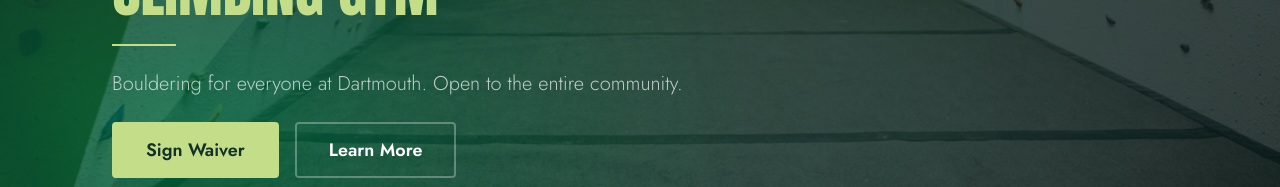
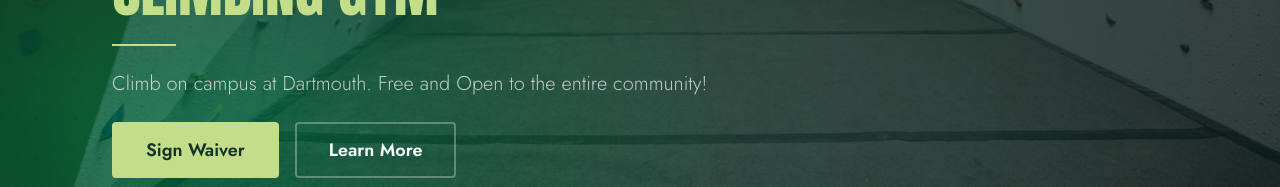
Before and after one commit to dartmouth-climbing-gym/DartmouthClimbingGymSignin, a React (Vite) app: page / in a window 1280 px wide. Shown: the part 542-729 px from the top of the page. Built offline with nearby package versions, Linux system fonts and the light colour scheme; no server answers; the database is empty.

Commit message:
feat: update landing page description for clarity and engagement

```diff
--- a/src/pages/LandingPage.tsx
+++ b/src/pages/LandingPage.tsx
@@ -94,7 +94,7 @@
           <div className="h-0.5 w-16 bg-spring-green" />
 
           <p className="font-jost text-lg font-light text-white/70 sm:text-xl">
-            Bouldering for everyone at Dartmouth. Open to the entire community.
+            Climb on campus at Dartmouth. Free and Open to the entire community!
           </p>
 
           <div className="flex flex-wrap gap-4">
```
